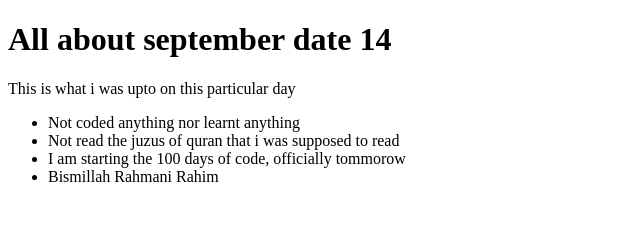
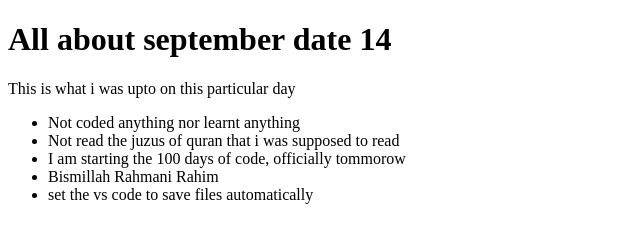
Before and after one commit to abdiawal254/Classic-Abdiawal-Senior-dev, a plain HTML site: page september 14/index.html in a window 1280 px wide. Shown: the whole page, without its empty margins (0-640 px from the left). Drawn offline with Linux system fonts and the light colour scheme.

Commit message:
added vs code autosave

```diff
--- a/september 14/index.html
+++ b/september 14/index.html
@@ -13,6 +13,7 @@
         <li>Not read the juzus of quran that i was supposed to read</li>
         <li>I am starting the 100 days of code, officially tommorow</li>
         <li>Bismillah Rahmani Rahim</li>
+        <li>set the vs code to save files automatically</li>
     </ul>
 </body>
 </html>
```
